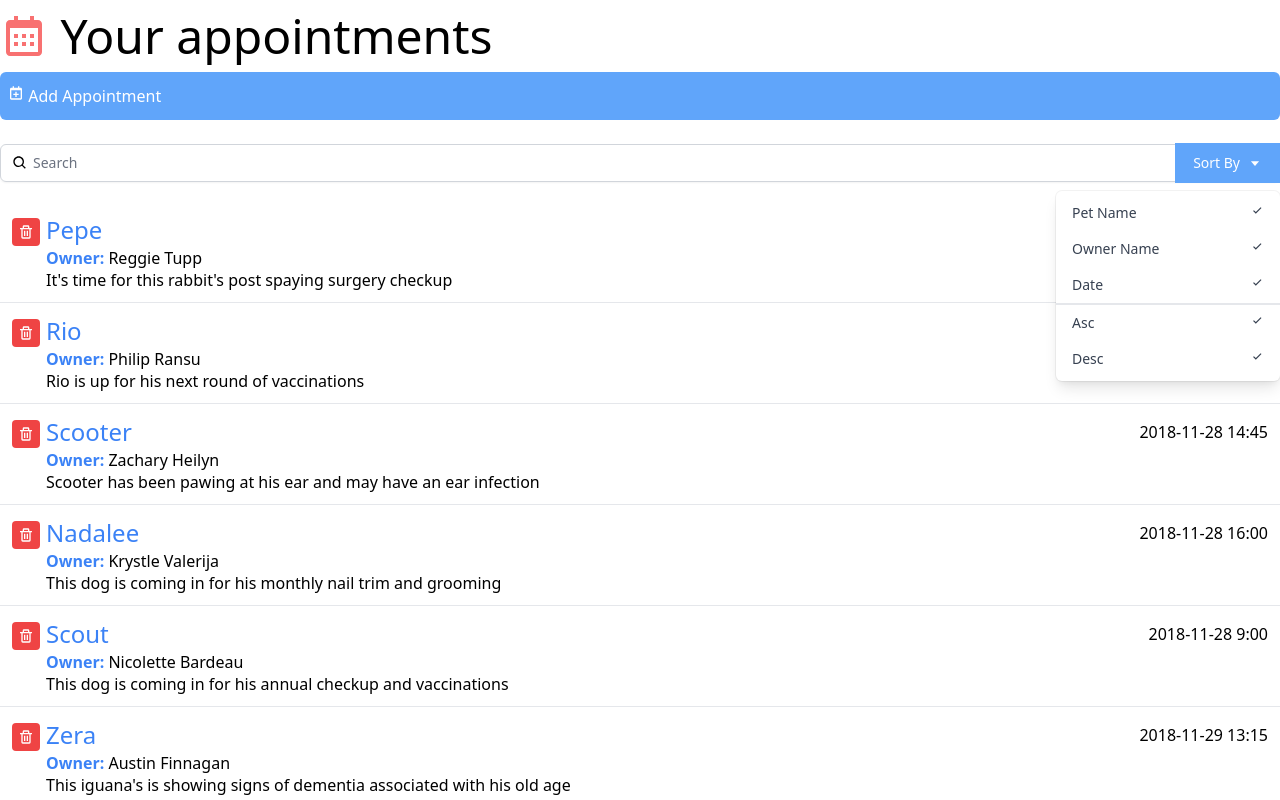
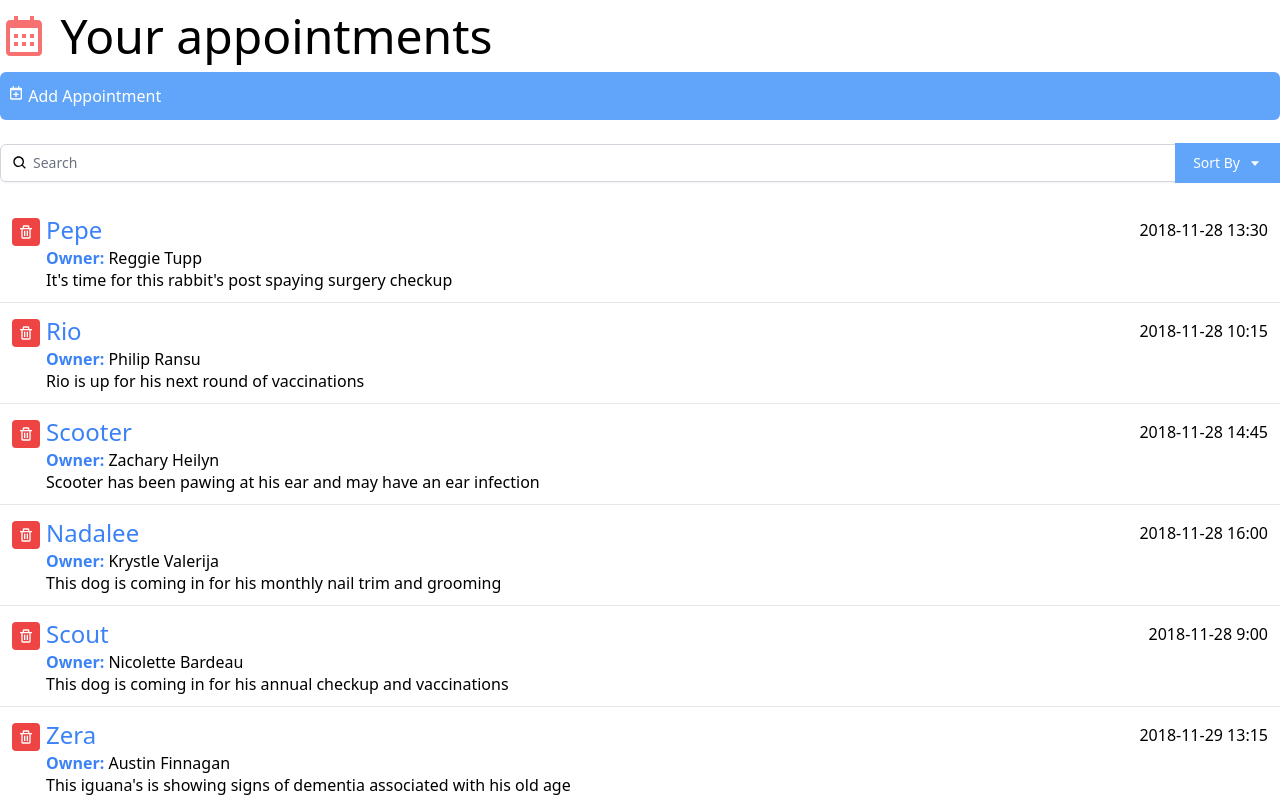
Before and after one commit to manubell/react-interface, a React (Create React App) app: page / in a window 1280 px wide. Shown: the top 800 px of the page. Built offline with nearby package versions, Linux system fonts and the light colour scheme.

Commit message:
state + components verbergen

```diff
--- a/src/components/Search.js
+++ b/src/components/Search.js
@@ -1,6 +1,10 @@
 import {BiCaretDown, BiCheck, BiSearch} from "react-icons/bi";
+import {useState} from "react";
 
-const DropDown = () => {
+const DropDown = ({toggle}) => {
+  if (!toggle) {
+    return null;
+  }
   return (
     <div className="origin-top-right absolute right-0 mt-2 w-56
       rounded-md shadow-lg bg-white ring-1 ring-black ring-opacity-5">
@@ -26,6 +30,7 @@
 }
 
 const Search = () => {
+  const [toggleSort, setToggleSort] = useState(false);
   return (
     <div className="py-5">
       <div className="mt-1 relative rounded-md shadow-sm">
@@ -37,11 +42,11 @@
                className="pl-8 rounded-md focus:ring-indigo-500 focus:border-indigo-500 block w-full sm:text-sm border-gray-300" placeholder="Search" />
         <div className="absolute inset-y-0 right-0 flex items-center">
           <div>
-            <button type="button"
+            <button type="button" onClick={() => {setToggleSort(!toggleSort)}}
                     className="justify-center px-4 py-2 bg-blue-400 border-2 border-blue-400 text-sm text-white hover:bg-blue-700 focus:outline-none focus:ring-2 focus:ring-offset-2 flex items-center" id="options-menu" aria-haspopup="true" aria-expanded="true">
               Sort By <BiCaretDown className="ml-2" />
             </button>
-            <DropDown/>
+            <DropDown toggle={toggleSort}/>
           </div>
         </div>
       </div>
```
